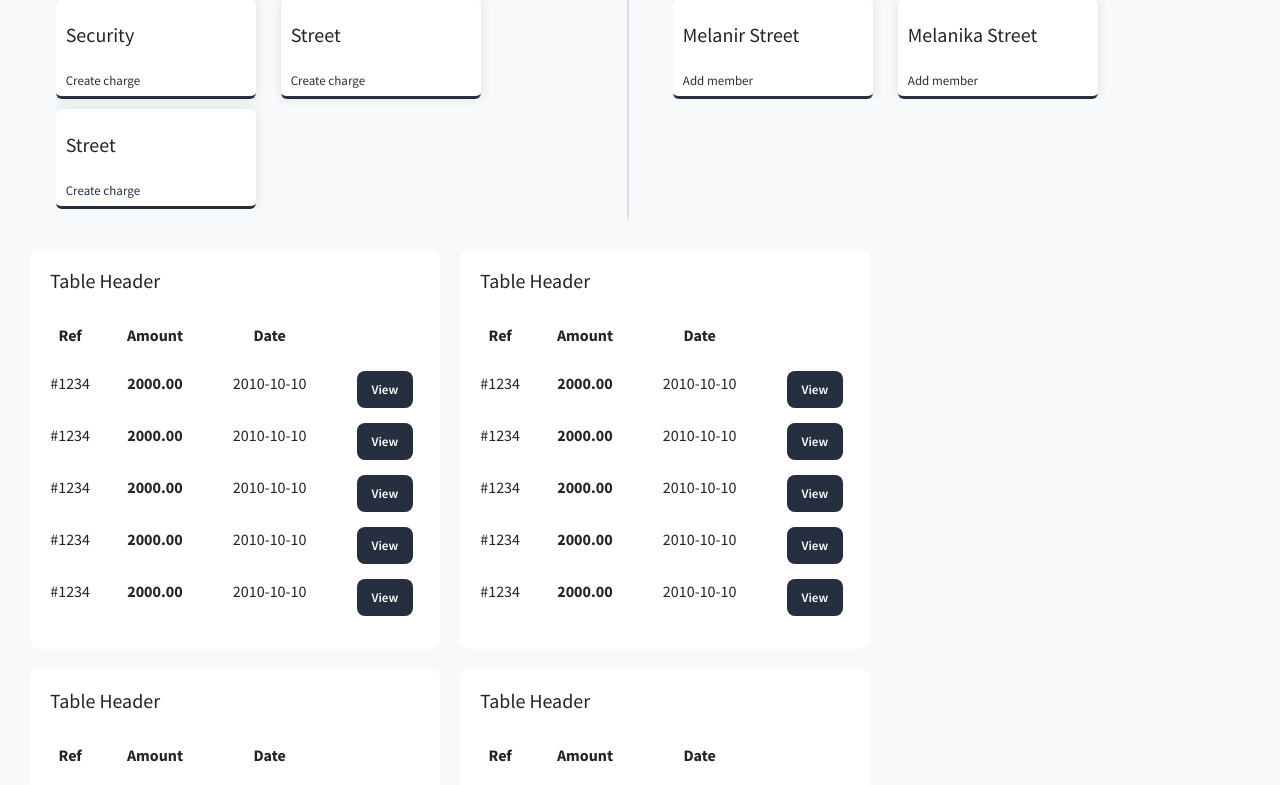
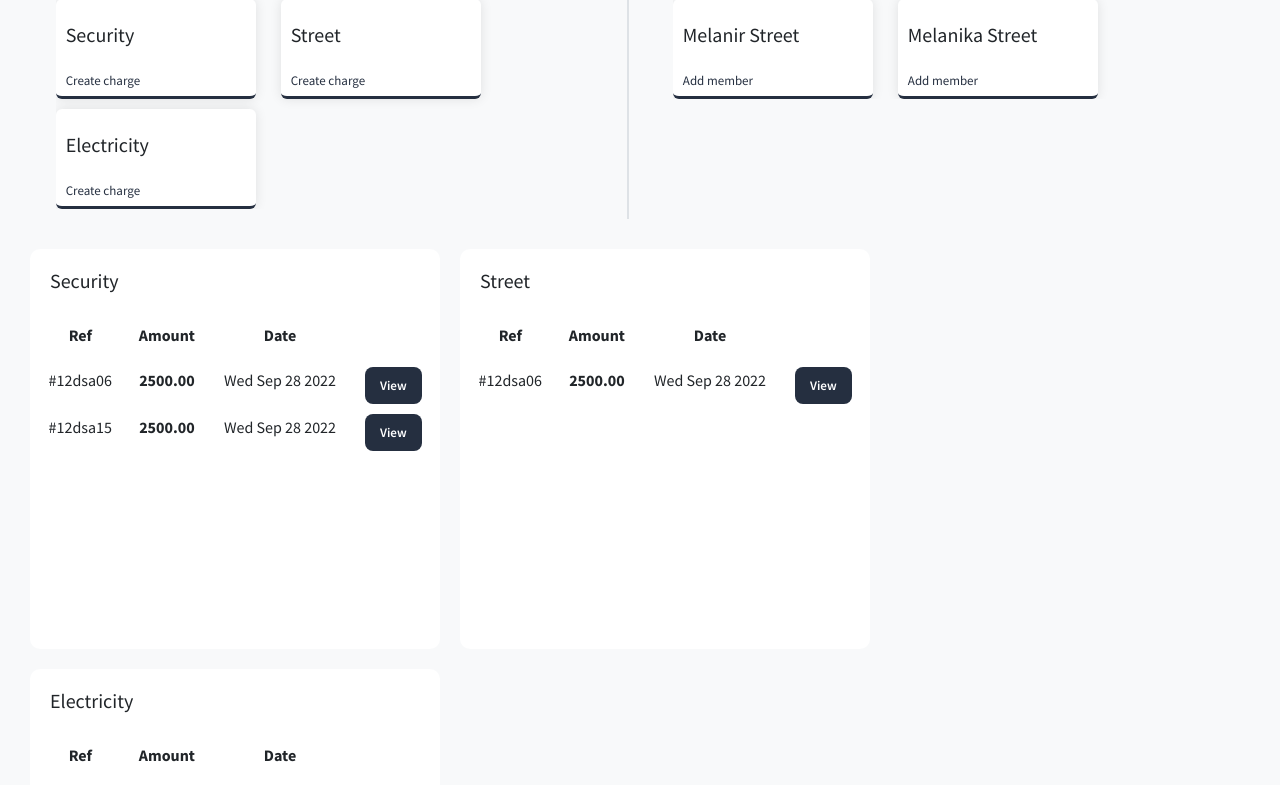
Before and after one commit to codepraycode/ams_app, a React app: page / in a window 1280 px wide. Shown: the part 300-1085 px from the top of the page. Built offline with nearby package versions, Linux system fonts and the light colour scheme; the HTML template or start-up script is replaced by a standard one.

Commit message:
updated listing components

```diff
--- a/src/app/accountSlice.js
+++ b/src/app/accountSlice.js
@@ -45,6 +45,14 @@ const initialState = {
                     "payment_url": "http://127.0.0.1:8000/api/account/levies/charges/payment/",
                     "members_url": "http://127.0.0.1:8000/api/account/levies/charges/6/members/",
                     "date_created": "2022-09-28T14:47:08.106746Z"
+                },
+                {
+                    "id": 5,
+                    "url": "http://127.0.0.1:8000/api/account/levies/charges/5/",
+                    "amount": "2500.00",
+                    "payment_url": "http://127.0.0.1:8000/api/account/levies/charges/payment/",
+                    "members_url": "http://127.0.0.1:8000/api/account/levies/charges/6/members/",
+                    "date_created": "2022-09-28T14:47:08.106746Z"
                 }
             ]
         },
@@ -67,7 +75,7 @@ const initialState = {
         },
         {
             "id": 5,
-            "label": "Street",
+            "label": "Electricity",
             "url": "http://127.0.0.1:8000/api/account/levies/3/",
             "date_created": "2022-09-28T12:04:01.253879Z",
             "create_charges_url": "http://127.0.0.1:8000/api/account/levies/charges/create/",
--- /dev/null
+++ b/src/components/LevyChargesLists.jsx
@@ -0,0 +1,64 @@
+import React from 'react'
+import { useSelector } from 'react-redux';
+import { getLevies } from '../app/accountSlice';
+
+import Section from './Section';
+import Table from './Table';
+
+import Button from '../widgets/Button';
+
+
+const LevyChargeItem = ({levy})=>{
+
+    const {charges} = levy;
+
+    const headers = ['Ref', "Amount", "Date", <>{" "}</>]
+
+    const content = charges.map((each,i)=>{
+        return [
+            "#12dsa"+i+each.id, // ref
+            each.amount, // Amount
+            new Date(each.date_created).toDateString(), // Date
+
+            <Button
+                label="View"
+                variant={"solid center"}
+
+            />
+        ]
+    })
+
+    return (
+        <Table
+            header={levy.label}
+            tableHeadData={headers}
+            tableBodyData={content}
+        // checkable={true}
+        />
+    )
+}
+
+
+const LevyChargesLists = () => {
+    const levies = useSelector(getLevies);
+
+
+    return (
+        <Section
+            contentProps={{
+                className: "d-flex col-gap-2 row-gap-2 flex-wrap",
+            }}
+        >
+
+
+            {
+                levies.map((levy) => (<LevyChargeItem levy={levy} key={levy.id}/>))
+            }
+
+
+
+        </Section>
+    )
+}
+
+export default LevyChargesLists
--- a/src/components/Table.jsx
+++ b/src/components/Table.jsx
@@ -7,7 +7,7 @@ const Table = ({header, size, tableHeadData, tableBodyData, checkable}) => {
     <div className={`table_container ${size || ''}`}>
 
 
-        <h3 className='table_container--header'>Table Header</h3>
+        <h3 className='table_container--header'>{header || "Table Header"}</h3>
 
         <table>
 
--- a/src/pages/Dashboard.jsx
+++ b/src/pages/Dashboard.jsx
@@ -2,19 +2,12 @@ import React from 'react'
 // import AccountEcept from '../components/AccountEcept';
 import Groups from '../components/Groups';
 import Levies from '../components/Levies';
-import Section from '../components/Section';
-import Table from '../components/Table';
+import LevyChargesLists from '../components/LevyChargesLists';
+
 import Button from '../widgets/Button';
 
 const Dashboard = () => {
-  const headers = ['Ref', "Amount", "Date", <>{" "}</>]
-  const content = [
-    ["#1234", "2000.00", "2010-10-10", <Button label="View" variant={"solid"} />],
-    ["#1234", "2000.00", "2010-10-10", <Button label="View" variant={"solid"} />],
-    ["#1234", "2000.00", "2010-10-10", <Button label="View" variant={"solid"} />],
-    ["#1234", "2000.00", "2010-10-10", <Button label="View" variant={"solid"} />],
-    ["#1234", "2000.00", "2010-10-10", <Button label="View" variant={"solid"} />]
-  ]
+
   return (
     <>
 
@@ -50,34 +43,7 @@ const Dashboard = () => {
 
 
       {/* Levies charges tables */}
-      <Section
-        contentProps={{
-          className: "d-flex col-gap-2 row-gap-2 flex-wrap",
-        }}
-      >
-
-        <Table
-          tableHeadData={headers}
-          tableBodyData={content}
-          // checkable={true}
-        />
-        <Table
-          tableHeadData={headers}
-          tableBodyData={content}
-          // checkable={true}
-        />
-        <Table
-          tableHeadData={headers}
-          tableBodyData={content}
-          // checkable={true}
-        />
-        <Table
-          tableHeadData={headers}
-          tableBodyData={content}
-          // checkable={true}
-        />
-
-      </Section>
+      <LevyChargesLists/>
 
     </>
   )
--- a/src/scss/app.scss
+++ b/src/scss/app.scss
@@ -431,6 +431,12 @@ body{
         width: 80%;
         margin: 5px auto;
         padding: 15px 0;
+    }
+    &.block{
+        display: block;
+        &.center{
+            margin: 0 auto;
+        }
     }
 
     &.btn-xs {
@@ -926,28 +932,32 @@ section {
     }
 
     table{
-        text-align: center;
+        // text-align: center;
         width: 400px;
         max-width: 100%;
-        th{
-            padding: 10px 0;
-            // width: max-content;
-            // max-width: 200px;
-        }
+        // border-collapse: separate;
 
-        tr:last-of-type {
-            padding-bottom: 0;
+        th,td{
+            // border-spacing: 0 15px;
+            // border:1px solid $gray-100;
+            text-align: center;
+            padding: 10px;
         }
 
         td{
-            padding: 14px 0;
+
             &:last-of-type {
                 padding-bottom: 0;
             }
 
             &:nth-child(2){
-            font-weight: bold;
-        }}
+                font-weight: bold;
+            }
+
+            .btn{
+                display: inline;
+            }
+        }
     }
 }
 
```
